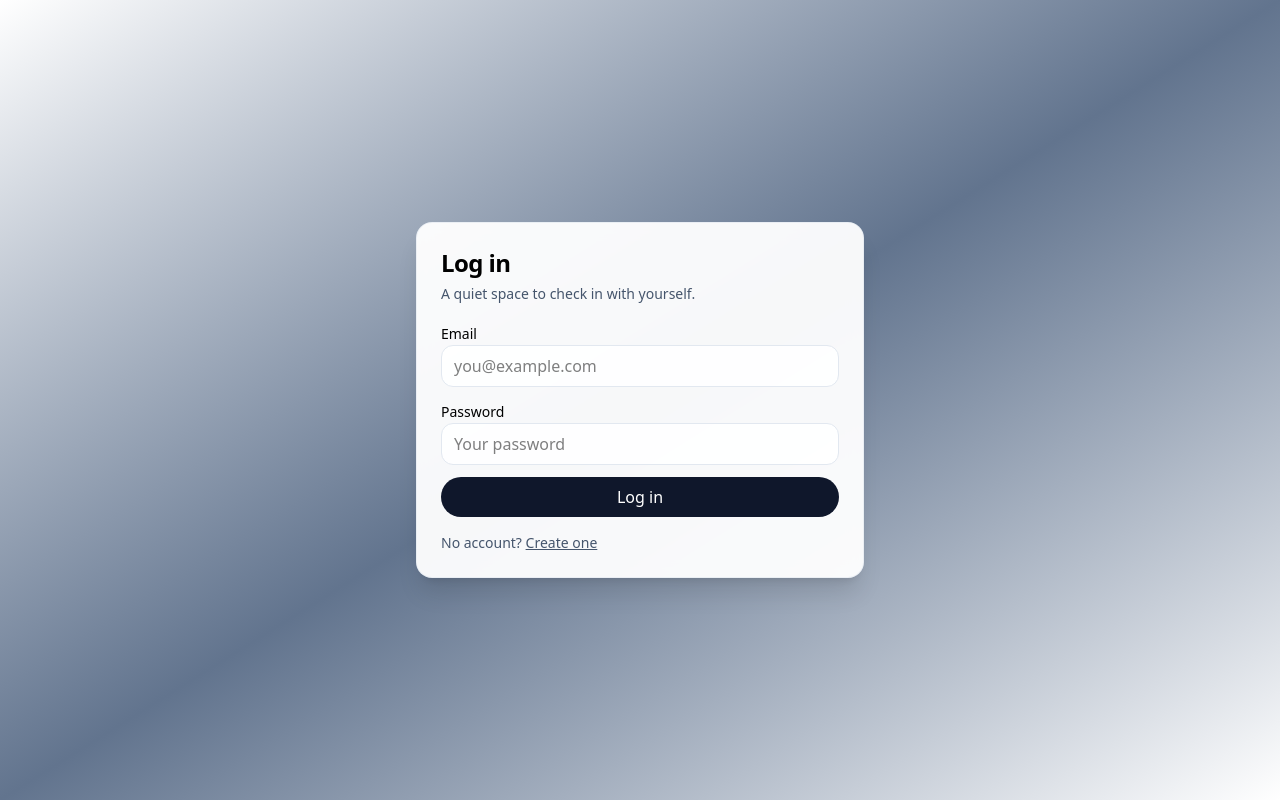
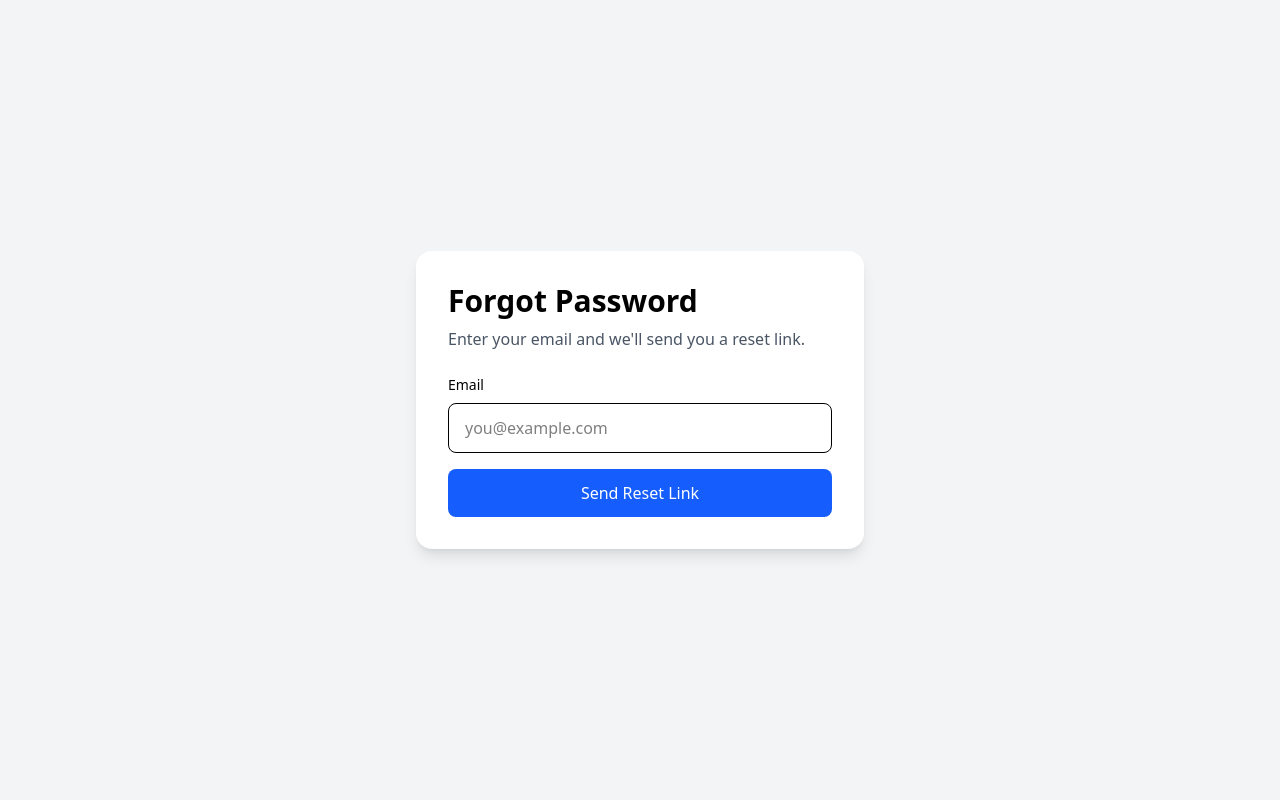
Before and after one commit to J-Ferr/mood-reflection-app, a React app in the folder frontend/: page /forgot-password in a window 1280 px wide. Before the commit this address led to /login. Built offline with nearby package versions, Linux system fonts and the light colour scheme; no server answers; the HTML template or start-up script is replaced by a standard one.

Commit message:
Add forgot password page and route

```diff
--- a/frontend/src/App.jsx
+++ b/frontend/src/App.jsx
@@ -5,12 +5,14 @@ import Dashboard from "./pages/Dashboard";
 import History from "./pages/History";
 import ProtectedRoute from "./auth/ProtectedRoute";
 import Stats from "./pages/Stats";
+import ForgotPassword from "./pages/ForgotPassword";
 
 export default function App() {
   return (
     <Routes>
       <Route path="/" element={<Navigate to="/dashboard" replace />} />
       <Route path="/login" element={<Login />} />
+      <Route path="/forgot-password" element={<ForgotPassword />} />
       <Route path="/register" element={<Register />} />
 
       <Route
--- /dev/null
+++ b/frontend/src/pages/ForgotPassword.jsx
@@ -0,0 +1,70 @@
+import { useState } from "react";
+
+function ForgotPassword() {
+    const [email, setEmail] = useState("");
+    const  [message, setMessage] = useState("");
+
+    const handleSubmit = async (e) => {
+        e.preventDefault();
+
+        const response = await fetch("http://localhost:5000/api/auth/forgot-password", {
+            method: "POST",
+            headers: {
+                "Content-Type": "application/json",
+            },
+            body: JSON.stringify({ email }),
+        });
+
+        const data = await response.json();
+        setMessage(data.message);
+    };
+
+    return (
+  <div className="min-h-screen flex items-center justify-center bg-gray-100 px-4">
+    <div className="w-full max-w-md bg-white rounded-2xl shadow-lg p-8">
+      <h1 className="text-3xl font-bold mb-2">
+        Forgot Password
+      </h1>
+
+      <p className="text-gray-600 mb-6">
+        Enter your email and we'll send you a reset link.
+      </p>
+
+      <form
+        onSubmit={handleSubmit}
+        className="space-y-4"
+      >
+        <div>
+          <label className="block mb-2 text-sm font-medium">
+            Email
+          </label>
+
+          <input
+            type="email"
+            value={email}
+            onChange={(e) => setEmail(e.target.value)}
+            placeholder="you@example.com"
+            required
+            className="w-full border rounded-lg px-4 py-3 focus:outline-none focus:ring-2 focus:ring-blue-500"
+          />
+        </div>
+
+        <button
+          type="submit"
+          className="w-full bg-blue-600 text-white py-3 rounded-lg hover:bg-blue-700 transition"
+        >
+          Send Reset Link
+        </button>
+      </form>
+
+      {message && (
+        <p className="mt-4 text-green-600">
+          {message}
+        </p>
+      )}
+    </div>
+  </div>
+);
+}
+
+export default ForgotPassword;
--- a/frontend/src/pages/Login.jsx
+++ b/frontend/src/pages/Login.jsx
@@ -82,6 +82,10 @@ export default function Login() {
             Create one
           </Link>
         </div>
+
+        <Link to="/forgot-password" className="forgot-password-link">
+          Forgot password?
+        </Link>
       </div>
     </div>
   );
```
Also changed, not shown: 1 other file (tests, documents, lock files or other folders).
